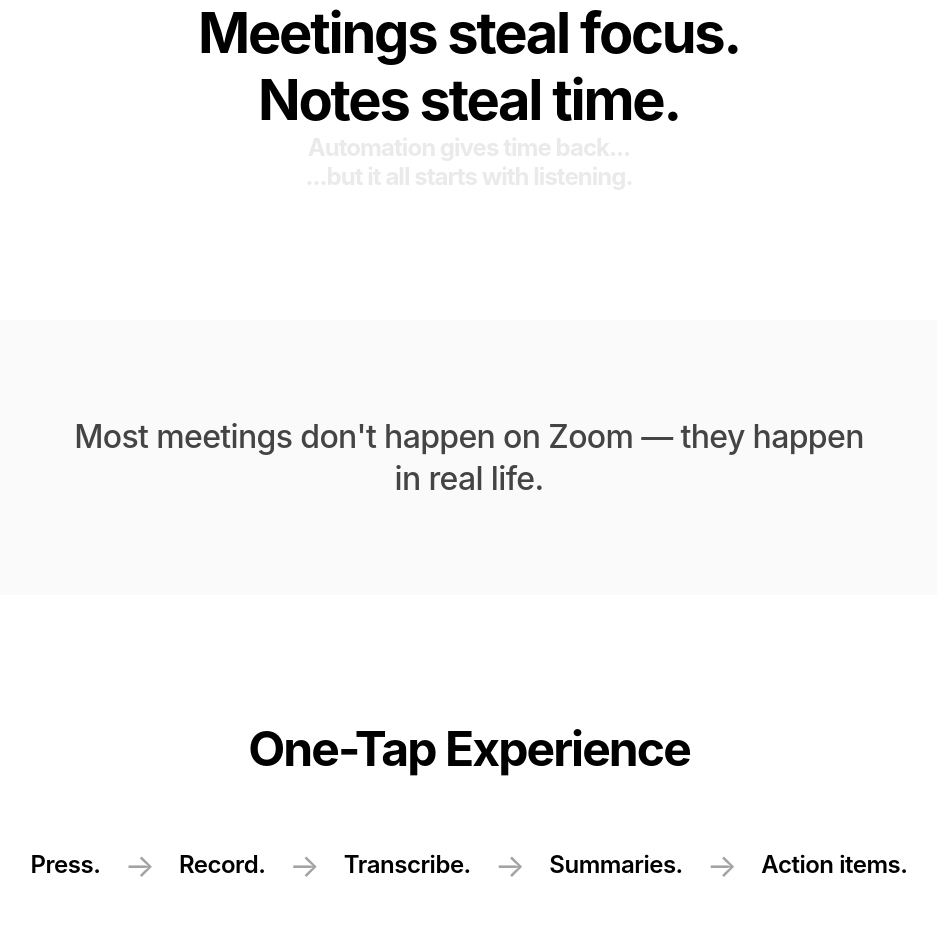
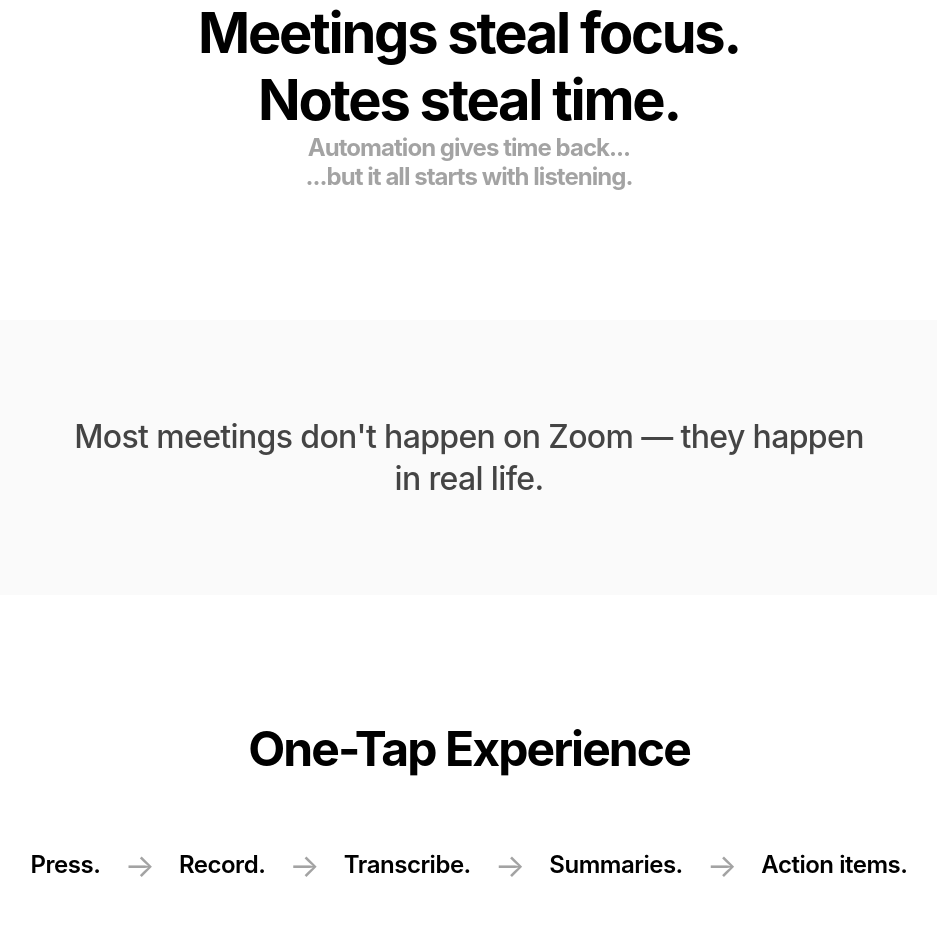
Before and after one commit to humanaise-it/one-button-web, a React (Vite) app: page / in a window 1280 px wide. Shown: the part 1360-2287 px from the top of the page, without its empty margins (171-1108 px from the left). Built offline with nearby package versions, Linux system fonts and the light colour scheme; no server answers; the HTML template or start-up script is replaced by a standard one.

Commit message:
Updated index.css

```diff
--- a/src/index.css
+++ b/src/index.css
@@ -533,7 +533,7 @@ section {
   font-weight: 700;
   line-height: 1.2;
   letter-spacing: -0.04em;
-  color: var(--gray-200);
+  color: var(--gray-400);
   max-width: 1000px;
   margin: 0 auto;
 }
```
